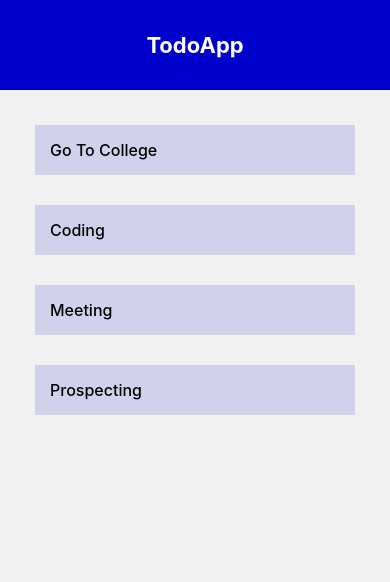
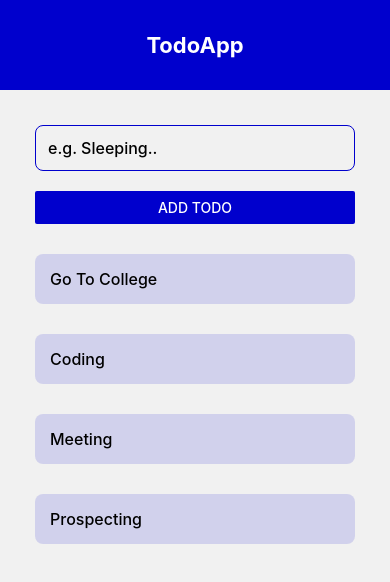
Before and after one commit to Sami-Shafi/Learning_ReactNative, a React Native app: screen / in a window 390 px wide. Shown: the top 582 px of the page. Built offline with nearby package versions, Linux system fonts and the light colour scheme.

Commit message:
okay-ish Buggy Todo App

```diff
--- a/App.js
+++ b/App.js
@@ -1,26 +1,45 @@
 import { useState } from "react";
-import { StyleSheet, Text, View, FlatList } from "react-native";
+import { StyleSheet, Text, View, FlatList, ScrollView } from "react-native";
 import Header from "./components/Header";
+import TodoItem from "./components/TodoItem";
+import AddTodo from "./components/AddTodo";
 
 export default function App() {
-	const [todos, settodos] = useState([
+	const [todos, setTodos] = useState([
 		{ name: "Go To College", key: 1 },
 		{ name: "Coding", key: 2 },
 		{ name: "Meeting", key: 3 },
 		{ name: "Prospecting", key: 4 },
 	]);
 
+	const handleRemove = (key) => {
+		setTodos((prevTodos) => {
+			return prevTodos.filter((todo) => todo.key !== key);
+		});
+	};
+
+	const handleAdd = (text) => {
+		setTodos([{ name: text, key: Math.random() }, ...todos]);
+	};
+
 	return (
 		<View style={styles.container}>
 			<Header />
 
 			<View style={styles.content}>
-				<View style={styles.list}>
+				<AddTodo handleAdd={handleAdd} />
+
+				<View>
 					<FlatList
 						data={todos}
-						renderItem={({ item }) => (
-							<Text style={styles.listItem}>{item.name}</Text>
-						)}
+						renderItem={({ item }) => {
+							return (
+								<TodoItem
+									handleRemove={handleRemove}
+									item={item}
+								/>
+							);
+						}}
 					/>
 				</View>
 			</View>
@@ -38,11 +57,4 @@ const styles = StyleSheet.create({
 		padding: 35,
 		backgroundColor: "#f1f1f1",
 	},
-	listItem: {
-		marginBottom: 30,
-		padding: 15,
-		backgroundColor: "#0000cd20",
-		fontWeight: "500",
-		fontSize: 16,
-	},
 });
--- /dev/null
+++ b/components/AddTodo.js
@@ -0,0 +1,40 @@
+import React, { useState } from "react";
+import { StyleSheet, TextInput, Text, Button, View } from "react-native";
+
+export default function AddTodo({handleAdd}) {
+	const [text, setText] = useState("");
+
+	const changeHandler = (value) => {
+		setText(value);
+	};
+
+	return (
+		<View style={styles.wrapper}>
+			<TextInput
+				placeholder="e.g. Sleeping.."
+				onChangeText={changeHandler}
+				style={styles.inputBox}
+			/>
+			<Button
+				title="Add Todo"
+				color={"#0000cd"}
+				onPress={() => handleAdd(text)}
+			/>
+		</View>
+	);
+}
+
+const styles = StyleSheet.create({
+	inputBox: {
+		padding: 12,
+		borderRadius: 8,
+		borderWidth: 1,
+		borderColor: "#0000cd",
+		fontWeight: "500",
+		fontSize: 16,
+		marginBottom: 20,
+	},
+	wrapper: {
+		marginBottom: 30,
+	},
+});
--- /dev/null
+++ b/components/TodoItem.js
@@ -0,0 +1,28 @@
+import React from "react";
+import { StyleSheet, Text, TouchableOpacity, View } from "react-native";
+
+export default function TodoItem({ item, handleRemove }) {
+	return (
+		<TouchableOpacity
+			style={styles.listItem}
+			onPress={() => {
+				handleRemove(item.key);
+			}}
+		>
+			<Text style={styles.listText}>{item.name}</Text>
+		</TouchableOpacity>
+	);
+}
+
+const styles = StyleSheet.create({
+	listItem: {
+		marginBottom: 30,
+		padding: 15,
+		backgroundColor: "#0000cd20",
+		borderRadius: 8,
+	},
+	listText: {
+		fontWeight: "500",
+		fontSize: 16,
+	},
+});
--- a/package.json
+++ b/package.json
@@ -9,10 +9,13 @@
     "web": "expo start --web"
   },
   "dependencies": {
+    "@expo/webpack-config": "^0.17.0",
     "expo": "~46.0.13",
     "expo-status-bar": "~1.4.0",
     "react": "18.0.0",
-    "react-native": "0.69.6"
+    "react-dom": "18.0.0",
+    "react-native": "0.69.6",
+    "react-native-web": "~0.18.7"
   },
   "devDependencies": {
     "@babel/core": "^7.12.9"
```
Also changed, not shown: 1 other file (tests, documents, lock files or other folders).
